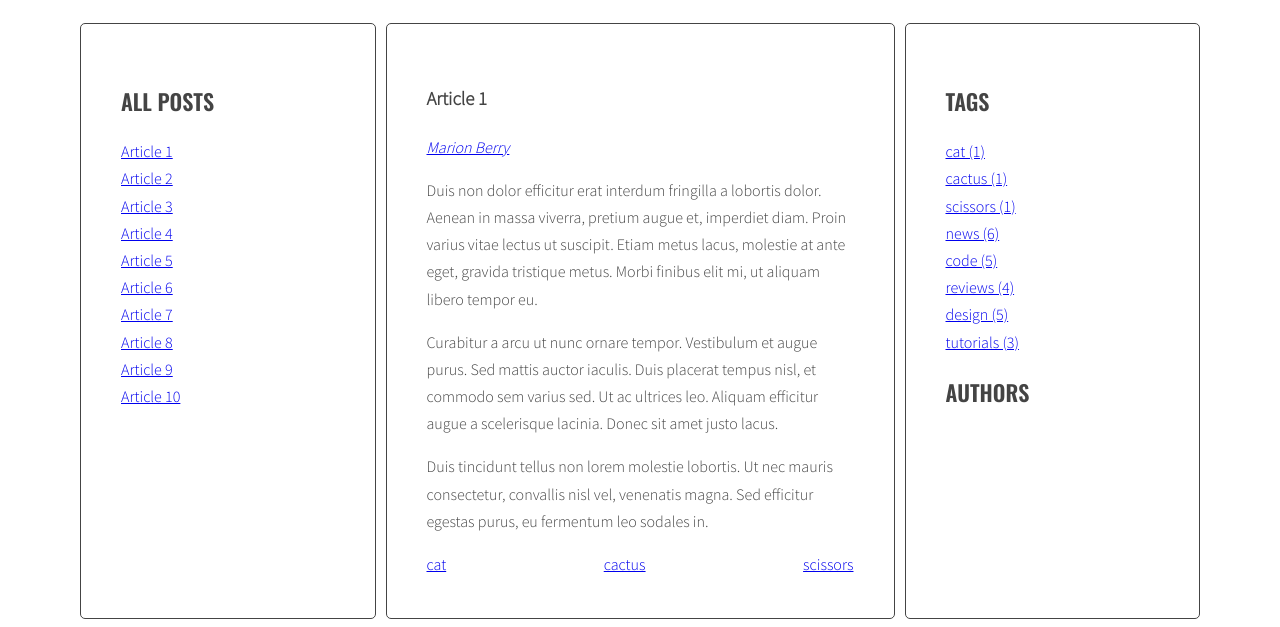
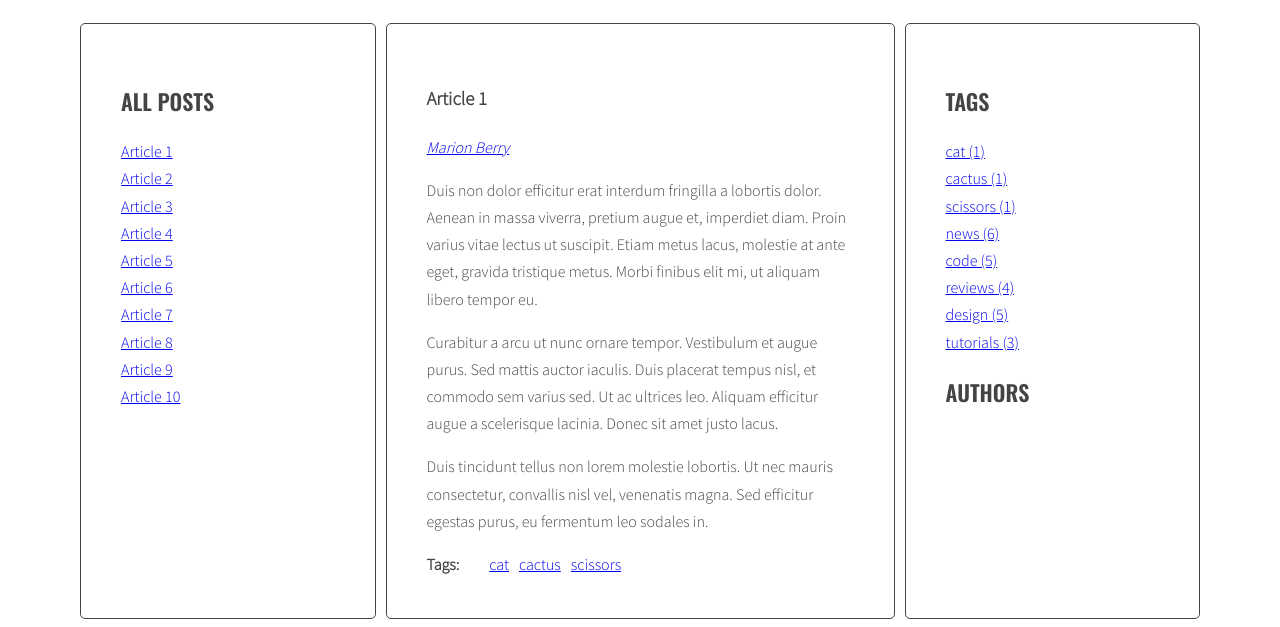
Before and after one commit to NocnyZwierz/javascript-blog, a website: page index.html in a window 1280 px wide. Shown: the part 220-847 px from the top of the page. Drawn offline with nearby package versions, Linux system fonts and the light colour scheme; files that its build step writes are made by us from their sources.

Commit message:
Task 6.3 Refinement of the tag cloud

```diff
--- a/js/script.js
+++ b/js/script.js
@@ -4,9 +4,11 @@
   const optArticleSelector = '.post',
     optTitleSelector = '.post-title',
     optTitleListSelector = '.titles',
-    optArticleTagsSelector = '.post-tags',
+    optArticleTagsSelector = '.list-horizontal', //to był cały winowajca który nie pokazywał <p>tags: !!!!!!!!!!!
     optArticleAuthorSelector = '.post-author',
-    optTagsListSelector = '.tags.list';
+    optTagsListSelector = '.tags.list',
+    optCloudClassCount = 5,
+    optCloudClassPrefix = 'tag-size-';
 
   function generateTitleLinks(customSelector = '') {
     /* remove contents of titleList */
@@ -81,7 +83,33 @@
 
   generateTitleLinks();
 
-  function generateTags() {
+  function calculateTagsParams(tags) {
+    const params = {
+      max: 0,
+      min: 999999
+    };
+
+    for (let tag in tags) {
+      if (tags[tag] > params.max) {
+        params.max = tags[tag];
+      }
+      if (tags[tag] < params.min) {
+        params.min = tags[tag];
+      }
+    }
+
+    return params;
+  }
+  function calculateTagClass(count, params) {
+    const normalizedCount = count - params.min;
+    const normalizedMax = params.max - params.min;
+    const percentage = normalizedCount / normalizedMax;
+    const classNumber = Math.floor(percentage * (optCloudClassCount - 1) + 1);
+
+    return optCloudClassPrefix + classNumber;
+  }
+
+  function generateTags( ) {
     /* [NEW] create a new variable allTags with an empty object */
     let allTags = {};
     /* find all articles */
@@ -125,12 +153,18 @@
     const tagList = document.querySelector(optTagsListSelector);
 
     /* [NEW] create variable for all links HTML code */
+
+    const tagsParams = calculateTagsParams(allTags);
+    console.log('tagsParams:', tagsParams);
+
     let allTagsHTML = '';
 
     /* [NEW] START LOOP: for each tag in allTags: */
     for(let tag in allTags){
       /* [NEW] generate code of a link and add it to allTagsHTML */
-      allTagsHTML += '<li><a href="#tag-' + tag + '">' + tag + ' (' + allTags[tag] + ')</a></li> ';
+      const tagLinkHTML = '<li><a href="#tag-' + tag + '" class="' + calculateTagClass(allTags[tag], tagsParams) + '">' + tag + ' (' + allTags[tag] + ')</a></li>';
+      console.log('tagLinkHTML:', tagLinkHTML);
+      allTagsHTML += tagLinkHTML;
     }
     /* [NEW] END LOOP: for each tag in allTags: */
 
--- a/sass/style.scss
+++ b/sass/style.scss
@@ -34,7 +34,6 @@ body {
   text-transform: uppercase;
   font-family: $font-header;
   font-weight: 600;
-
   span {
     text-transform: none;
     font-weight: 400;
@@ -81,15 +80,15 @@ body {
   list-style-type: none;
   margin: 0;
   padding: 0;
-
   .active {
     font-weight: bold;
   }
 }
 
 .list-horizontal {
-
+  padding-left: 10px;
   li {
+    padding-left: 10px;
     display: inline-block;
   }
 }
@@ -105,9 +104,7 @@ body {
 /* Post */
 
 .post {
-
   display: none;
-
   &.active {
     display: block;
   }
@@ -118,9 +115,7 @@ body {
 }
 
 .post-tags {
-  list-style-type: none;
   display: flex;
-  justify-content: space-between;
   p {
     margin: 0 10px 0 0;
   }
```
